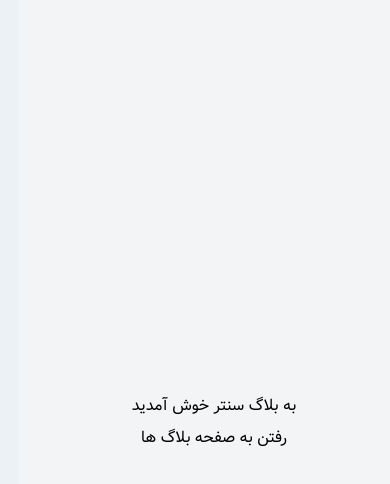
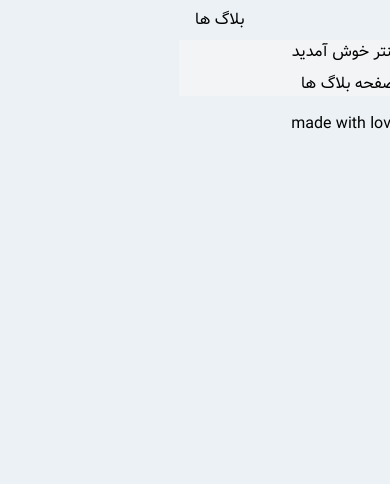
Before and after one commit to IsAmirMmd/blog-center, a Next.js app: page / in a window 390 px wide. Shown: the top 484 px of the page. Built offline with nearby package versions, Linux system fonts and the light colour scheme.

Commit message:
create layout page

```diff
--- /dev/null
+++ b/container/Layout/Footer.tsx
@@ -0,0 +1,5 @@
+const Footer = () => {
+  return <div className=" py-4 text-center">made with love by amir</div>;
+};
+
+export default Footer;
--- /dev/null
+++ b/container/Layout/Header.tsx
@@ -0,0 +1,18 @@
+import Link from "next/link";
+
+const Header = () => {
+  return (
+    <header className="flex justify-between px-4 py-2 container lg:max-w-screen-xl mx-auto">
+      <div className="flex gap-4">
+        <Link href="/signin">ورود</Link>
+        <Link href="/signup">ثبت نام</Link>
+        <Link href="/profile">پروفایل</Link>
+      </div>
+      <div>
+        <Link href="/blogs">بلاگ ها</Link>
+      </div>
+    </header>
+  );
+};
+
+export default Header;
--- /dev/null
+++ b/container/Layout/Layout.tsx
@@ -0,0 +1,19 @@
+import React, { ReactNode } from "react";
+import Header from "./Header";
+import Footer from "./Footer";
+
+type LayoutProps = {
+  children: ReactNode;
+};
+
+const Layout: React.FC<LayoutProps> = ({ children }) => {
+  return (
+    <>
+      <Header />
+      {children}
+      <Footer />
+    </>
+  );
+};
+
+export default Layout;
--- a/pages/blogs/[categorySlug].tsx
+++ b/pages/blogs/[categorySlug].tsx
@@ -2,6 +2,7 @@ import CategoryBarDesktop from "@/components/posts/CategoryBarDesktop";
 import PostList from "@/components/posts/PostList";
 import CategoryBar from "@/components/posts/categoryBar";
 import SortBar from "@/components/posts/sortbar";
+import Layout from "@/container/Layout/Layout";
 import { HomeProps } from "@components/types";
 import axios from "axios";
 import { GetServerSidePropsContext } from "next";
@@ -9,6 +10,7 @@ import queryString from "query-string";
 
 export default function CategoryPage({ data, categories }: HomeProps) {
   return (
+    <Layout>
       <main className="grid gap-4 md:grid-cols-12 md:grid-rows-[56px_minmax(300px,_1fr)] mx-auto bg-[#EBF1F4] px-4 py-2 min-h-screen container lg:max-w-screen-xl">
         {/* category bar desktop */}
         <CategoryBarDesktop data={categories.data} />
@@ -19,6 +21,7 @@ export default function CategoryPage({ data, categories }: HomeProps) {
         {/* post list */}
         <PostList posts={data.data.docs} />
       </main>
+    </Layout>
   );
 }
 
--- a/pages/blogs/index.tsx
+++ b/pages/blogs/index.tsx
@@ -2,12 +2,14 @@ import CategoryBarDesktop from "@/components/posts/CategoryBarDesktop";
 import PostList from "@/components/posts/PostList";
 import CategoryBar from "@/components/posts/categoryBar";
 import SortBar from "@/components/posts/sortbar";
+import Layout from "@/container/Layout/Layout";
 import { HomeProps } from "@components/types";
 import axios from "axios";
 import { GetServerSideProps } from "next";
 
 export default function Home({ data, categories }: HomeProps) {
   return (
+    <Layout>
       <main className="grid gap-4 md:grid-cols-12 md:grid-rows-[56px_minmax(300px,_1fr)] mx-auto bg-[#EBF1F4] px-4 py-2 min-h-screen container lg:max-w-screen-xl">
         {/* category bar desktop */}
         <CategoryBarDesktop data={categories.data} />
@@ -18,6 +20,7 @@ export default function Home({ data, categories }: HomeProps) {
         {/* post list */}
         <PostList posts={data.data.docs} />
       </main>
+    </Layout>
   );
 }
 
--- a/pages/index.tsx
+++ b/pages/index.tsx
@@ -1,11 +1,14 @@
+import Layout from "@/container/Layout/Layout";
 import Link from "next/link";
 
 const Home = () => {
   return (
-    <div className="flex w-full min-h-screen justify-center items-center bg-gray-100 flex-col gap-y-2">
-      <h1>به بلاگ سنتر خوش آمدید</h1>
-      <Link href="/blogs">رفتن به صفحه بلاگ ها</Link>
-    </div>
+    <Layout>
+      <div className="flex w-full justify-center items-center bg-gray-100 flex-col gap-y-2">
+        <h1>به بلاگ سنتر خوش آمدید</h1>
+        <Link href="/blogs">رفتن به صفحه بلاگ ها</Link>
+      </div>
+    </Layout>
   );
 };
 
```
Also changed, not shown: pages/posts/[hashId]/[postSlug].tsx (+29 -23 lines). Lines whose indentation alone changed are shown as unchanged.
